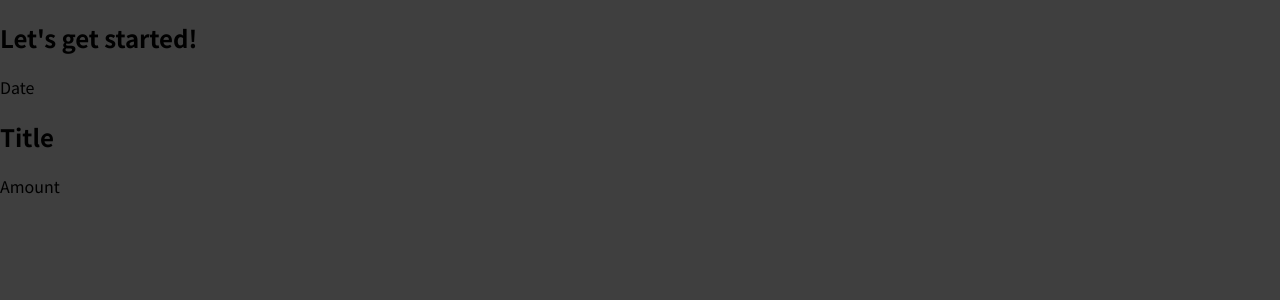
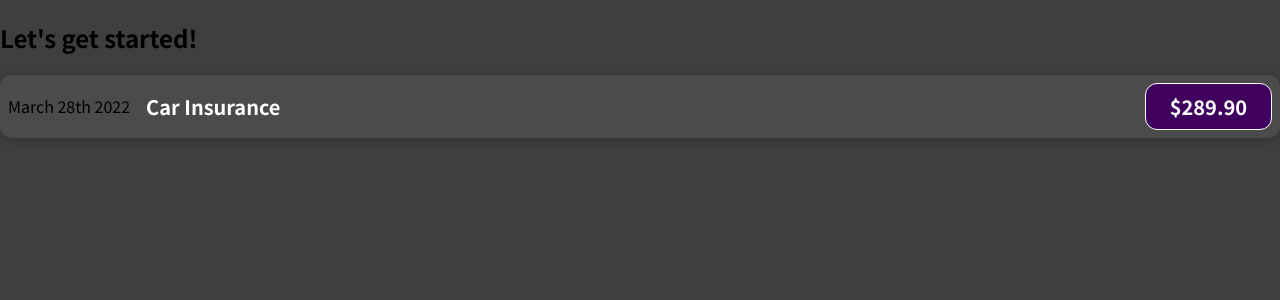
Before and after one commit to SwarajKaran/Expense-Tracker, a JavaScript app: page / in a window 1280 px wide. Shown: the top 300 px of the page. Built offline with nearby package versions, Linux system fonts and the light colour scheme.

Commit message:
style init ExpenseItem

```diff
--- /dev/null
+++ b/src/components/ExpenseItem.css
@@ -0,0 +1,56 @@
+.expense-item {
+  display: flex;
+  justify-content: space-between;
+  align-items: center;
+  box-shadow: 0 2px 8px rgba(0, 0, 0, 0.25);
+  padding: 0.5rem;
+  margin: 1rem 0;
+  border-radius: 12px;
+  background-color: #4b4b4b;
+}
+
+.expense-item__description {
+  display: flex;
+  flex-direction: column;
+  gap: 1rem;
+  align-items: flex-end;
+  flex-flow: column-reverse;
+  justify-content: flex-start;
+  flex: 1;
+}
+
+.expense-item h2 {
+  color: #3a3a3a;
+  font-size: 1rem;
+  flex: 1;
+  margin: 0 1rem;
+  color: white;
+}
+
+.expense-item__price {
+  font-size: 1rem;
+  font-weight: bold;
+  color: white;
+  background-color: #40005d;
+  border: 1px solid white;
+  padding: 0.5rem;
+  border-radius: 12px;
+}
+
+@media (min-width: 580px) {
+  .expense-item__description {
+    flex-direction: row;
+    align-items: center;
+    justify-content: flex-start;
+    flex: 1;
+  }
+
+  .expense-item__description h2 {
+    font-size: 1.25rem;
+  }
+
+  .expense-item__price {
+    font-size: 1.25rem;
+    padding: 0.5rem 1.5rem;
+  }
+}
--- a/src/components/ExpenseItem.js
+++ b/src/components/ExpenseItem.js
@@ -1,12 +1,13 @@
+import './ExpenseItem.css';
 function ExpenseItem() {
   return (
-    <>
-      <div>Date</div>
-      <div>
-        <h2>Title</h2>
+    <div className="expense-item">
+      <div>March 28th 2022</div>
+      <div className="expense-item__description">
+        <h2>Car Insurance</h2>
+        <div className="expense-item__price">$289.90</div>
       </div>
-      <div>Amount</div>
-    </>
+    </div>
   );
 }
 export default ExpenseItem;
```
